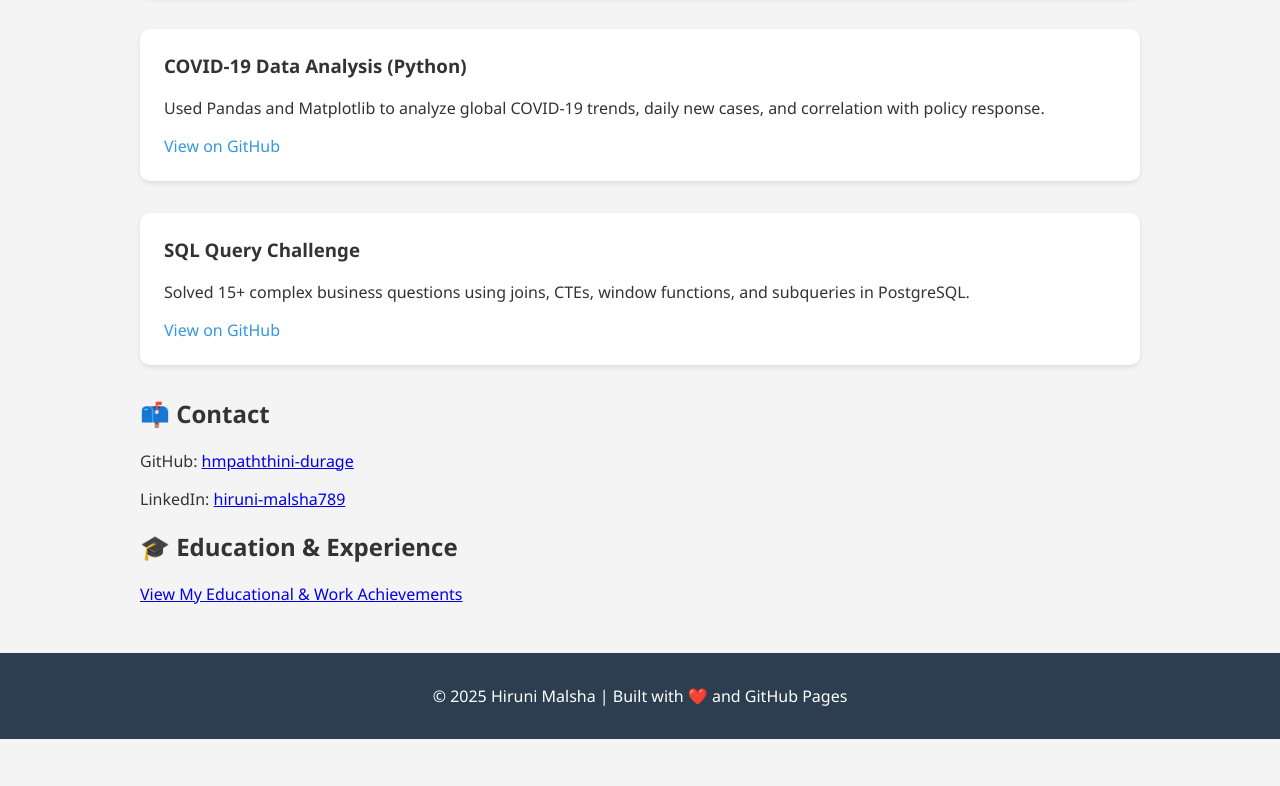
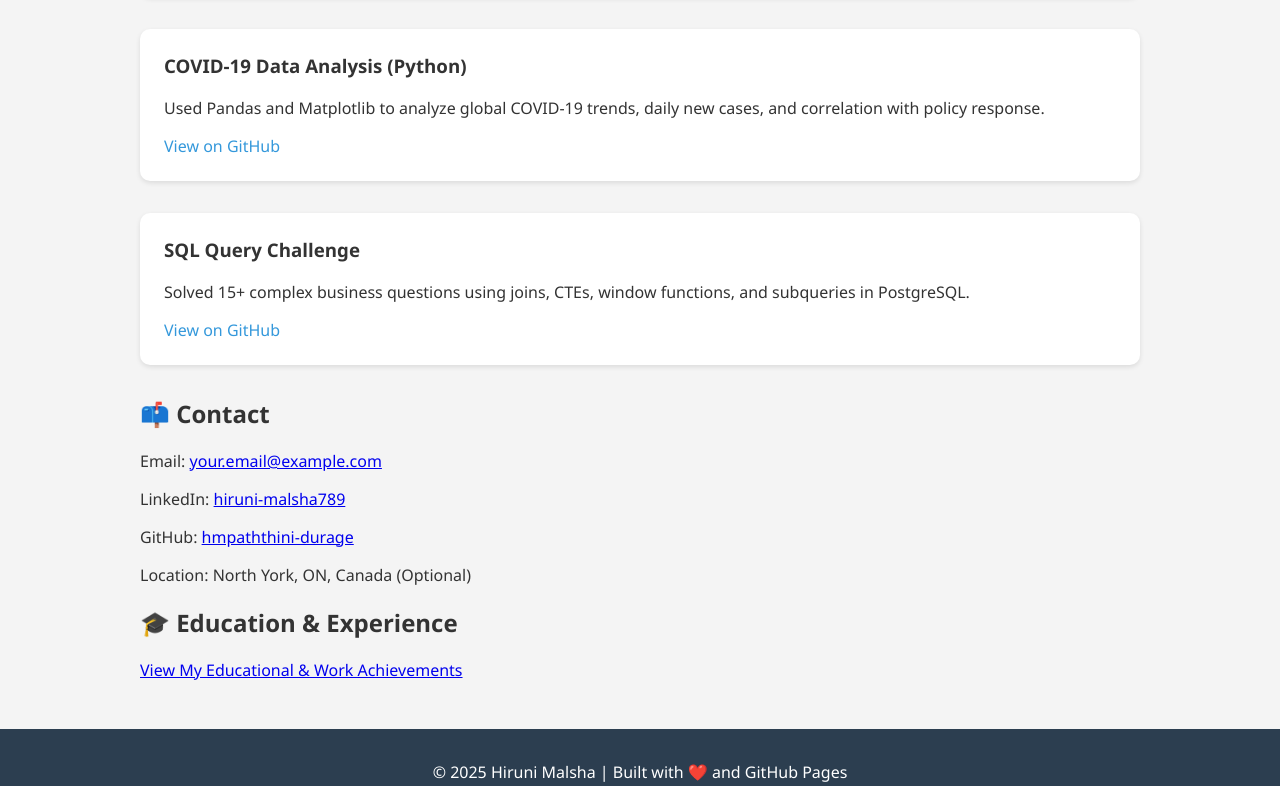
Before and after one commit to hmpaththini-durage/hirunidata.github.io, a plain HTML site: page index.html in a window 1280 px wide. Shown: the part 447-1233 px from the top of the page. Before the commit the page ends 1186 px from the top, so only its background shows below. Drawn offline with Linux system fonts and the light colour scheme.

Commit message:
Update index.html

```diff
--- a/index.html
+++ b/index.html
@@ -76,8 +76,11 @@
     </div>
 
     <h2>📫 Contact</h2>
+    <p>Email: <a href="mailto:pdhmalsha@gmail.com">your.email@example.com</a></p>
+    <p>LinkedIn: <a href="https://www.linkedin.com/in/hiruni-malsha789" target="_blank">hiruni-malsha789</a></p>
     <p>GitHub: <a href="https://github.com/hmpaththini-durage" target="_blank">hmpaththini-durage</a></p>
-    <p>LinkedIn: <a href="https://www.linkedin.com/in/hiruni-malsha789" target="_blank">hiruni-malsha789</a></p>
+    <p>Location: North York, ON, Canada (Optional)</p>
+
 
     <h2>🎓 Education & Experience</h2>
     <p><a href="education.html">View My Educational & Work Achievements</a></p>
```
